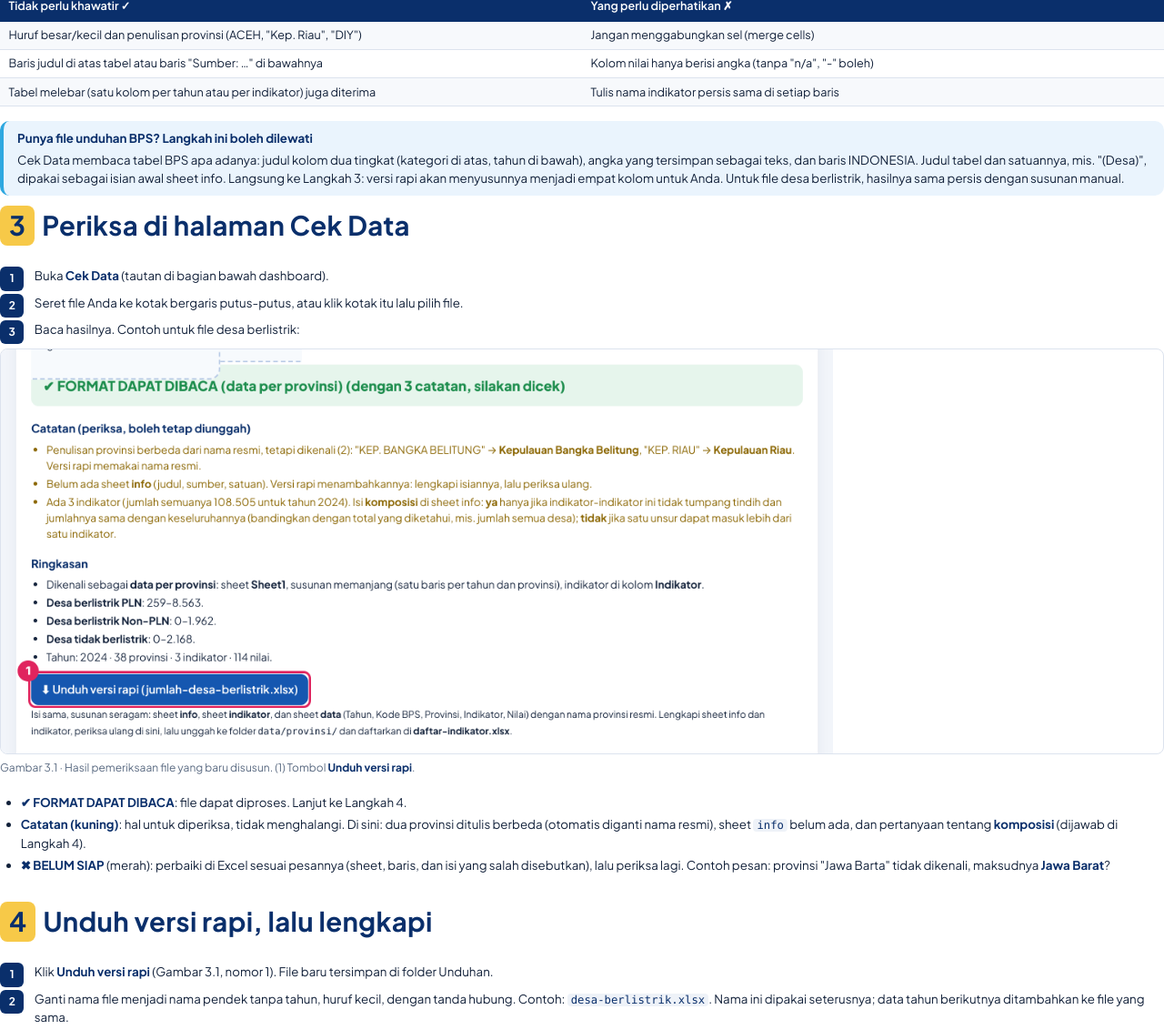
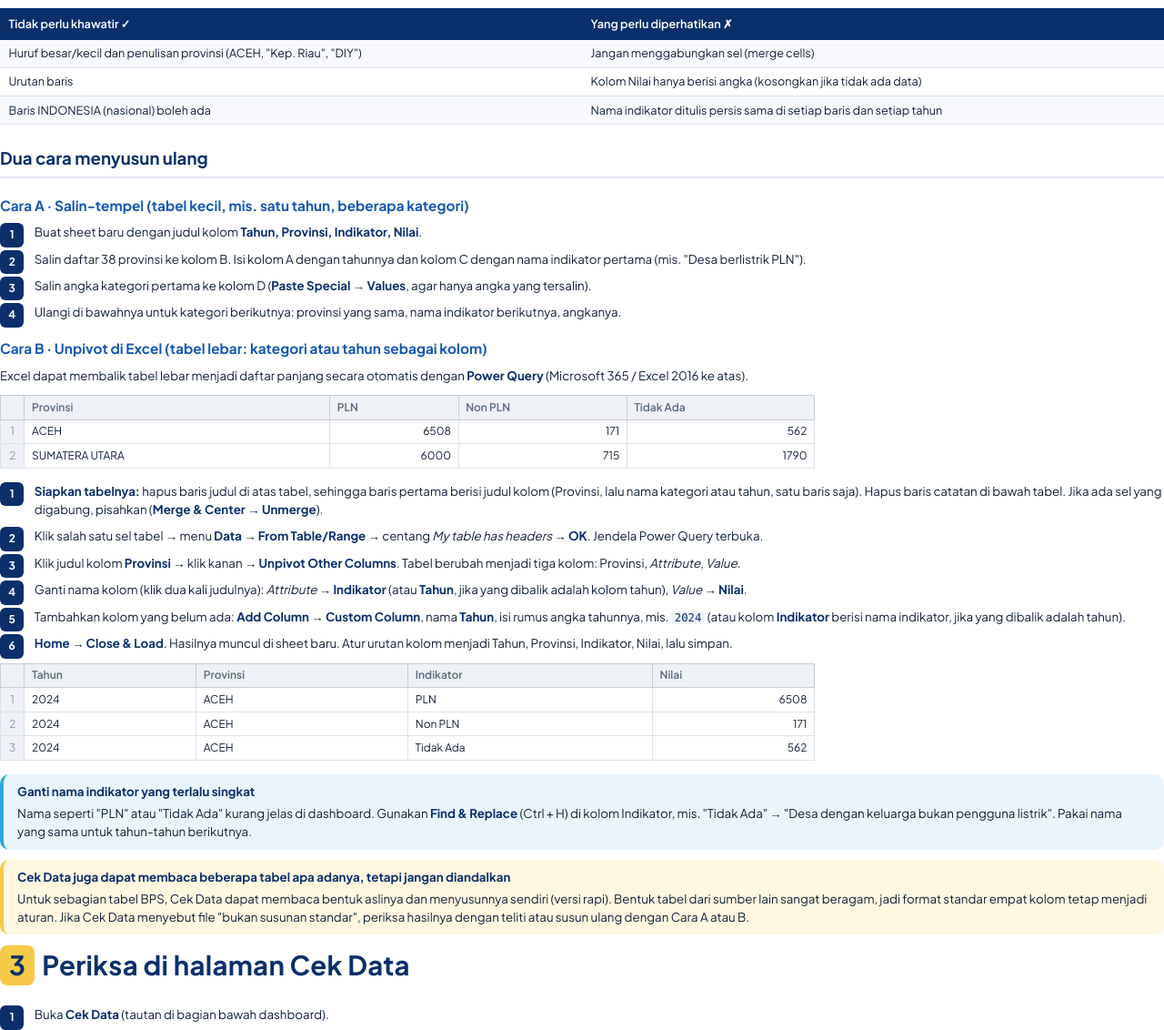
Before and after one commit to CASE4id/dashboard-case, a plain HTML site: page docs/panduan-provinsi/panduan-data-provinsi.html in a window 1280 px wide. Shown: the part 2298-3430 px from the top of the page at 91% size. Drawn offline with Linux system fonts and the light colour scheme.

Commit message:
Province data: four-column format as the standard
Cek Data notes non-standard layouts and rejects files without values;
guide step 2 teaches copy-paste and Excel Unpivot; template gets a
PJUTS example sheet; update guide states the rule.

Co-Authored-By: Claude Opus 5.5 <noreply@anthropic.com>
Claude-Session: https://claude.ai/code/session_01EwPT6FBpjuPdmSwV7bfTzL

```diff
--- a/docs/panduan-provinsi/panduan-data-provinsi.html
+++ b/docs/panduan-provinsi/panduan-data-provinsi.html
@@ -132,8 +132,9 @@
     PLN, non-PLN, dan bukan pengguna listrik. Satu desa dapat tercatat di lebih dari satu kategori. Hal ini penting di Langkah 4.</div>
 
   <h1 style="margin-top:6mm"><span class="num">2</span>Susun data menjadi empat kolom</h1>
-  <p>Ubah tabel menjadi daftar panjang dengan empat kolom: <b>Tahun</b>, <b>Provinsi</b>, <b>Indikator</b>, <b>Nilai</b>.
-  Satu baris = satu provinsi, satu indikator, satu tahun. Contoh (awal file):</p>
+  <p><b>Ini format standar untuk semua data per provinsi, dari sumber mana pun.</b> Tabel dari BPS, kementerian, atau PLN berbeda-beda
+  bentuknya, jadi selalu susun ulang ke empat kolom: <b>Tahun</b>, <b>Provinsi</b>, <b>Indikator</b>, <b>Nilai</b>.
+  Satu baris = satu tahun, satu provinsi, satu indikator. Contoh (awal file):</p>
   <table class="xl">
     <tr><th class="rn"></th><th>A</th><th>B</th><th>C</th><th>D</th></tr>
     <tr><td class="rn">1</td><td><b>Tahun</b></td><td><b>Provinsi</b></td><td><b>Indikator</b></td><td><b>Nilai</b></td></tr>
@@ -145,13 +146,49 @@
   <table>
     <tr><th style="width:50%">Tidak perlu khawatir ✓</th><th>Yang perlu diperhatikan ✗</th></tr>
     <tr><td>Huruf besar/kecil dan penulisan provinsi (ACEH, "Kep. Riau", "DIY")</td><td>Jangan menggabungkan sel (merge cells)</td></tr>
-    <tr><td>Baris judul di atas tabel atau baris "Sumber: …" di bawahnya</td><td>Kolom nilai hanya berisi angka (tanpa "n/a", "-" boleh)</td></tr>
-    <tr><td>Tabel melebar (satu kolom per tahun atau per indikator) juga diterima</td><td>Tulis nama indikator persis sama di setiap baris</td></tr>
+    <tr><td>Urutan baris</td><td>Kolom Nilai hanya berisi angka (kosongkan jika tidak ada data)</td></tr>
+    <tr><td>Baris INDONESIA (nasional) boleh ada</td><td>Nama indikator ditulis persis sama di setiap baris dan setiap tahun</td></tr>
   </table>
-  <div class="box tip"><b>Punya file unduhan BPS? Langkah ini boleh dilewati</b>
-    Cek Data membaca tabel BPS apa adanya: judul kolom dua tingkat (kategori di atas, tahun di bawah), angka yang tersimpan sebagai teks,
-    dan baris INDONESIA. Judul tabel dan satuannya, mis. "(Desa)", dipakai sebagai isian awal sheet info. Langsung ke Langkah 3:
-    versi rapi akan menyusunnya menjadi empat kolom untuk Anda. Untuk file desa berlistrik, hasilnya sama persis dengan susunan manual.</div>
+</section>
+
+<section class="chapter">
+  <h2>Dua cara menyusun ulang</h2>
+  <h3>Cara A · Salin-tempel (tabel kecil, mis. satu tahun, beberapa kategori)</h3>
+  <ol class="steps">
+    <li>Buat sheet baru dengan judul kolom <b>Tahun, Provinsi, Indikator, Nilai</b>.</li>
+    <li>Salin daftar 38 provinsi ke kolom B. Isi kolom A dengan tahunnya dan kolom C dengan nama indikator pertama (mis. "Desa berlistrik PLN").</li>
+    <li>Salin angka kategori pertama ke kolom D (<b>Paste Special → Values</b>, agar hanya angka yang tersalin).</li>
+    <li>Ulangi di bawahnya untuk kategori berikutnya: provinsi yang sama, nama indikator berikutnya, angkanya.</li>
+  </ol>
+  <h3>Cara B · Unpivot di Excel (tabel lebar: kategori atau tahun sebagai kolom)</h3>
+  <p>Excel dapat membalik tabel lebar menjadi daftar panjang secara otomatis dengan <b>Power Query</b> (Microsoft 365 / Excel 2016 ke atas).</p>
+  <table class="xl" style="width:70%">
+    <tr><th class="rn"></th><th>Provinsi</th><th>PLN</th><th>Non PLN</th><th>Tidak Ada</th></tr>
+    <tr><td class="rn">1</td><td>ACEH</td><td class="r">6508</td><td class="r">171</td><td class="r">562</td></tr>
+    <tr><td class="rn">2</td><td>SUMATERA UTARA</td><td class="r">6000</td><td class="r">715</td><td class="r">1790</td></tr>
+  </table>
+  <ol class="steps">
+    <li><b>Siapkan tabelnya:</b> hapus baris judul di atas tabel, sehingga baris pertama berisi judul kolom (Provinsi, lalu nama kategori atau tahun,
+      satu baris saja). Hapus baris catatan di bawah tabel. Jika ada sel yang digabung, pisahkan (<b>Merge &amp; Center → Unmerge</b>).</li>
+    <li>Klik salah satu sel tabel → menu <b>Data</b> → <b>From Table/Range</b> → centang <i>My table has headers</i> → <b>OK</b>. Jendela Power Query terbuka.</li>
+    <li>Klik judul kolom <b>Provinsi</b> → klik kanan → <b>Unpivot Other Columns</b>. Tabel berubah menjadi tiga kolom: Provinsi, <i>Attribute</i>, <i>Value</i>.</li>
+    <li>Ganti nama kolom (klik dua kali judulnya): <i>Attribute</i> → <b>Indikator</b> (atau <b>Tahun</b>, jika yang dibalik adalah kolom tahun), <i>Value</i> → <b>Nilai</b>.</li>
+    <li>Tambahkan kolom yang belum ada: <b>Add Column</b> → <b>Custom Column</b>, nama <b>Tahun</b>, isi rumus angka tahunnya, mis. <code>2024</code> (atau kolom <b>Indikator</b> berisi nama indikator, jika yang dibalik adalah tahun).</li>
+    <li><b>Home</b> → <b>Close &amp; Load</b>. Hasilnya muncul di sheet baru. Atur urutan kolom menjadi Tahun, Provinsi, Indikator, Nilai, lalu simpan.</li>
+  </ol>
+  <table class="xl" style="width:70%">
+    <tr><th class="rn"></th><th>Tahun</th><th>Provinsi</th><th>Indikator</th><th>Nilai</th></tr>
+    <tr><td class="rn">1</td><td>2024</td><td>ACEH</td><td>PLN</td><td class="r">6508</td></tr>
+    <tr><td class="rn">2</td><td>2024</td><td>ACEH</td><td>Non PLN</td><td class="r">171</td></tr>
+    <tr><td class="rn">3</td><td>2024</td><td>ACEH</td><td>Tidak Ada</td><td class="r">562</td></tr>
+  </table>
+  <div class="box tip"><b>Ganti nama indikator yang terlalu singkat</b>
+    Nama seperti "PLN" atau "Tidak Ada" kurang jelas di dashboard. Gunakan <b>Find &amp; Replace</b> (Ctrl + H) di kolom Indikator,
+    mis. "Tidak Ada" → "Desa dengan keluarga bukan pengguna listrik". Pakai nama yang sama untuk tahun-tahun berikutnya.</div>
+  <div class="box warn"><b>Cek Data juga dapat membaca beberapa tabel apa adanya, tetapi jangan diandalkan</b>
+    Untuk sebagian tabel BPS, Cek Data dapat membaca bentuk aslinya dan menyusunnya sendiri (versi rapi). Bentuk tabel dari sumber lain sangat beragam,
+    jadi format standar empat kolom tetap menjadi aturan. Jika Cek Data menyebut file "bukan susunan standar", periksa hasilnya dengan teliti
+    atau susun ulang dengan Cara A atau B.</div>
 </section>
 
 <!-- ============================ LANGKAH 3-4 ============================ -->
```
Also changed, not shown: assets/js/cek-provinsi.js (+6 -1 lines), 3 other files.
